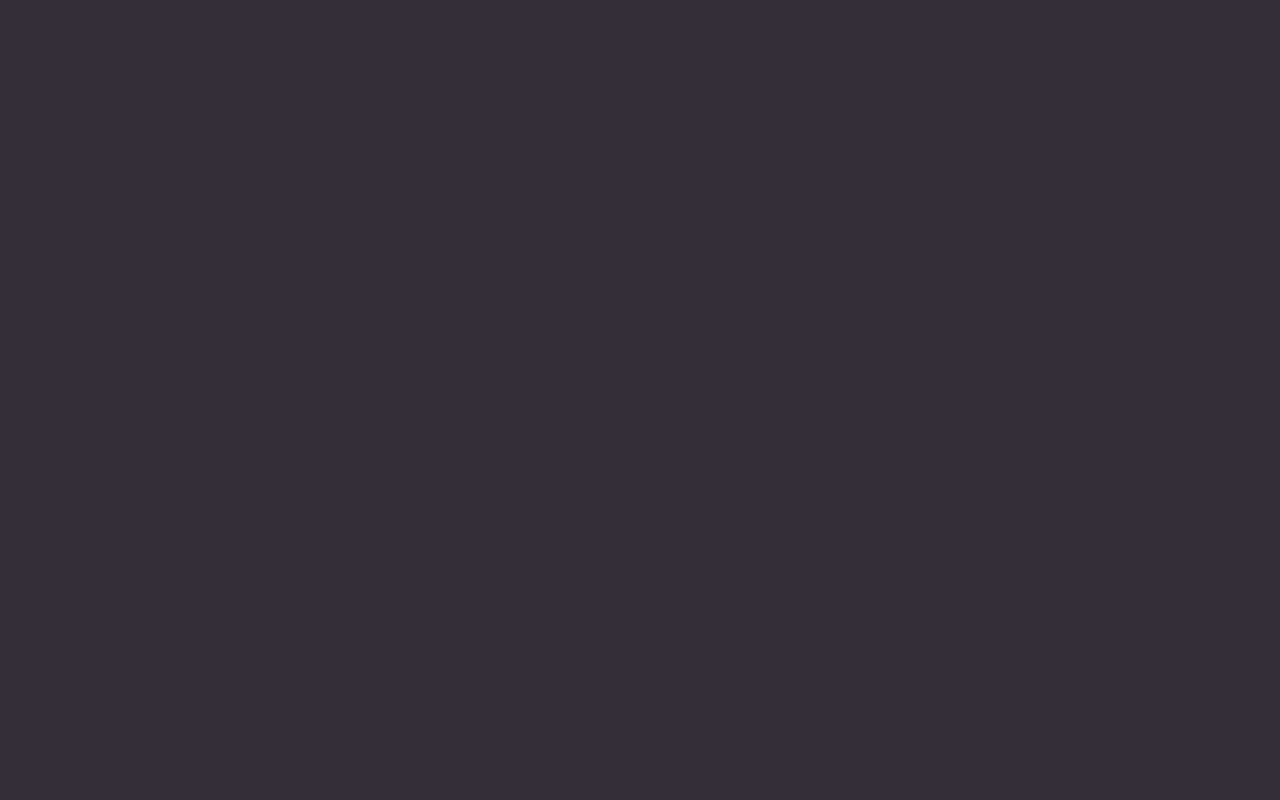
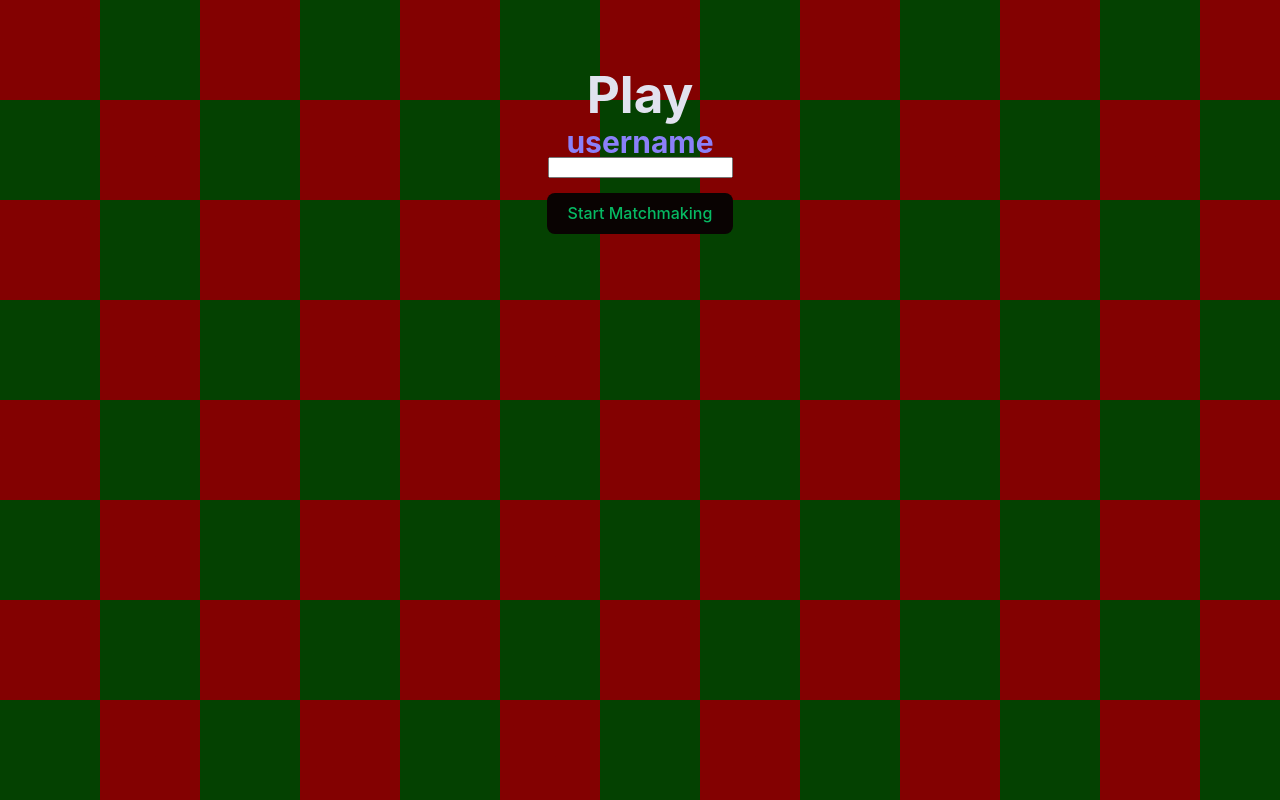
Before and after one commit to MaestroDagan/TricTrac-Client, a Vue app: page /play in a window 1280 px wide. Before the commit this address had no page. Built offline with nearby package versions, Linux system fonts and the light colour scheme.

Commit message:
feat: play page

```diff
--- a/src/plugins/router.ts
+++ b/src/plugins/router.ts
@@ -9,6 +9,13 @@ const routes = [
     },
   },
   { path: '/home', redirect: '/' },
+  {
+    path: '/play',
+    name: 'Play',
+    component: () => {
+      return import('@/views/play.vue');
+    },
+  },
 ];
 
 export default createRouter({
--- a/src/style.css
+++ b/src/style.css
@@ -1,11 +1,23 @@
 :root {
+  /*
+  https://coolors.co/8b80f9-06ba63-090302-e1e2ef-dd0426
+  blue: 8b80f9, green: 06ba63, black: 090302, white: e1e2ef, red: dd0426
+  */
+
+  --black: #090302;
+  --white: #e1e2ef;
+  --red: #dd0426;
+  --green: #06ba63;
+  --blue: #8b80f9;
+
   font-family: Inter, Avenir, Helvetica, Arial, sans-serif;
   font-size: 16px;
   line-height: 24px;
   font-weight: 400;
 
-  color: #eef0f2;
-  background-color: #342e37;
+  color: var(--white);
+  background-image: url('/pattern.png');
+  background-color: var(--black);
 
   font-synthesis: none;
   text-rendering: optimizeLegibility;
@@ -45,7 +57,7 @@ h2 {
 }
 
 strong {
-  color: #ef8354;
+  color: var(--blue);
   font-weight: bold;
   font-size: 30px;
   display: block;
@@ -70,14 +82,14 @@ button {
   font-size: 1em;
   font-weight: 500;
   font-family: inherit;
-  background-color: #1a1a1a;
-  color: #7d83ff;
+  background-color: var(--black);
+  color: var(--green);
   cursor: pointer;
   transition: border-color 0.25s;
   margin-top: 15px;
 }
 button:hover {
-  border-color: #646cff;
+  border-color: var(--blue);
 }
 button:focus,
 button:focus-visible {
--- a/src/views/home.vue
+++ b/src/views/home.vue
@@ -1,3 +1,3 @@
 <template>
-  <h1>very cool</h1>
+  <h1>Home</h1>
 </template>
--- /dev/null
+++ b/src/views/play.vue
@@ -0,0 +1,26 @@
+<template>
+  <h1>Play</h1>
+
+  <div>
+    <div>
+      <label for="username"><strong>username</strong></label>
+    </div>
+    <input type="text" id="username" />
+  </div>
+
+  <button @click="startMatchmaking">Start Matchmaking</button>
+</template>
+
+<script setup lang="ts">
+function startMatchmaking() {
+  const username = document.getElementById('username') as HTMLInputElement;
+  if (username.value.length < 3) {
+    alert('Username must be at least 3 characters long');
+    return;
+  }
+
+  window.location.assign(
+    `http://localhost:3000/matchmaking?username=${username.value}`
+  );
+}
+</script>
```
Also changed, not shown: public/pattern.png (added).
